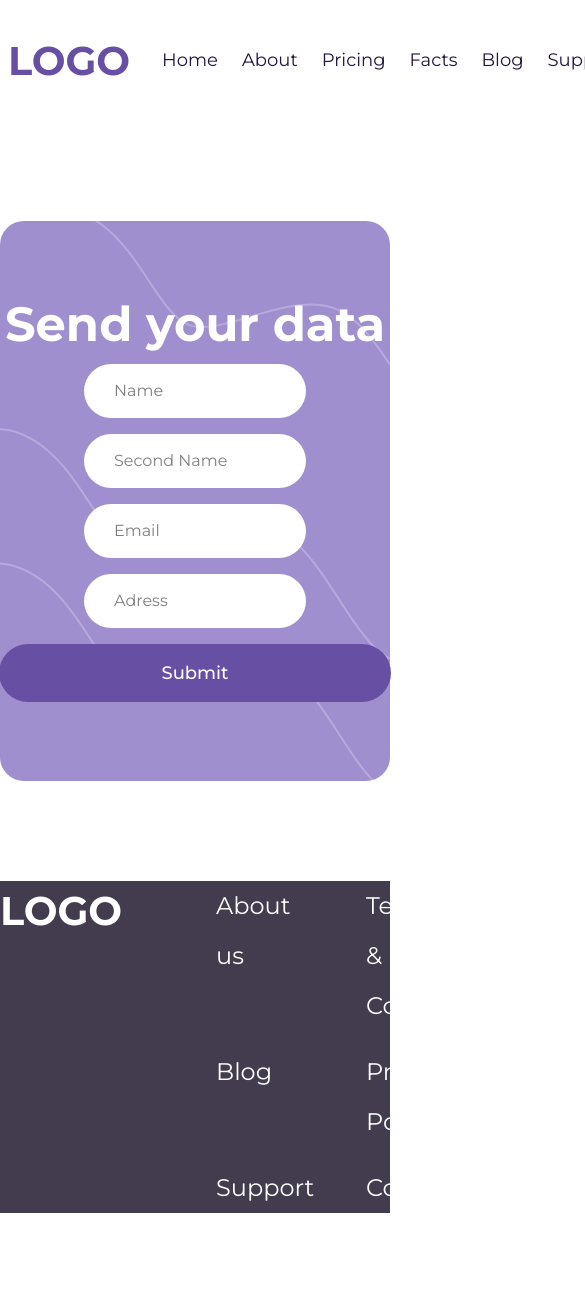
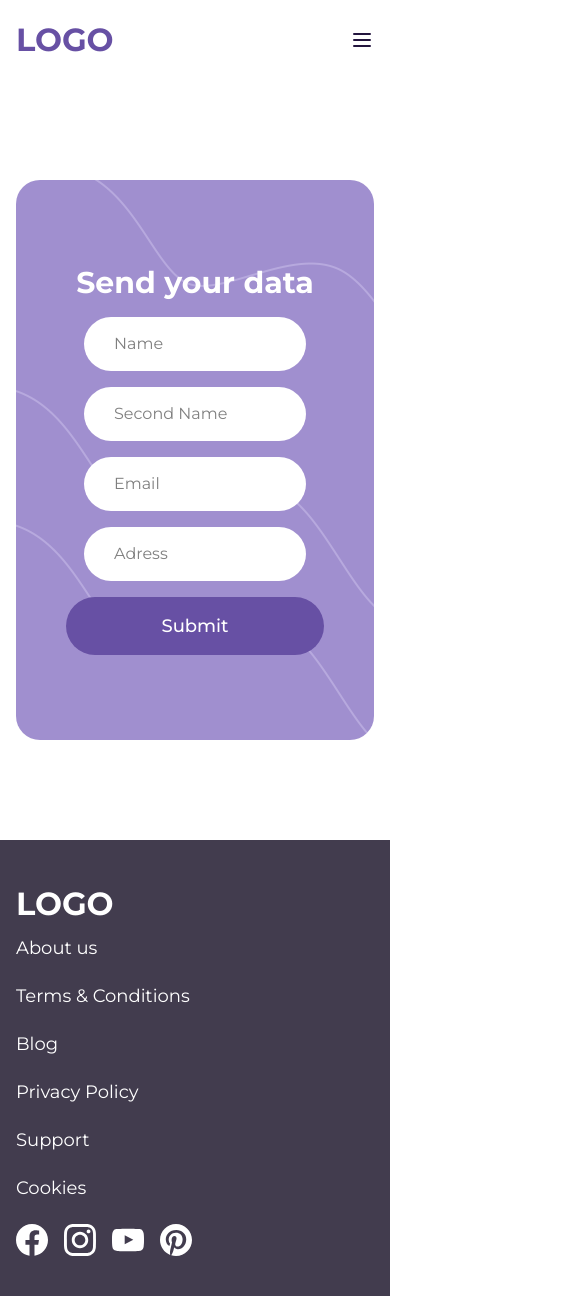
Before and after one commit to kwkscream/health-app-landing, a Vue app: page /feedback in a window 390 px wide. Shown: the top 1296 px of the page, 585 px wide, since content can reach past the window. Before the commit the page ends 1213 px from the top, so only its background shows below. Built offline with nearby package versions, Linux system fonts and the light colour scheme.

Commit message:
add minimal responsiveness

```diff
--- a/src/components/Footer.vue
+++ b/src/components/Footer.vue
@@ -1,65 +1,82 @@
-<script setup>
-
-
-</script>
+<script setup></script>
 
 <template>
-	<footer class="w-full bg-[#423C4E] min-h-[304px] flex items-center justify-center">
-		<div class="max-w-[1230px] w-full mx-auto flex gap-[94px] items-start justify-between">
-			<div>
-				<a href="/" class="text-white font-bold text-[40px]">LOGO</a>
+	<footer class="w-full bg-[#423C4E] py-10 px-4">
+		<div
+			class="max-w-[1230px] w-full mx-auto flex flex-col md:flex-row md:gap-[94px] items-start justify-between"
+		>
+			<div class="text-center md:text-start">
+				<a
+					href="/"
+					class="text-white font-bold text-[32px] md:text-[40px]"
+					>LOGO</a
+				>
 			</div>
-			<div>
-				<ul class="grid grid-cols-2 gap-4 gap-x-[150px] text-start">
+			<div class="w-full md:w-auto">
+				<ul
+					class="grid grid-cols-1 sm:grid-cols-2 gap-x-12 gap-y-2 text-start md:text-start"
+				>
 					<li>
 						<a
 							href="#"
-							class="leading-[50px] text-2xl text-white hover:underline"
+							class="leading-[40px] text-lg md:text-2xl text-white hover:underline"
 							>About us</a
 						>
 					</li>
 					<li>
 						<a
 							href="#"
-							class="leading-[50px] text-2xl text-white hover:underline"
+							class="leading-[40px] text-lg md:text-2xl text-white hover:underline"
 							>Terms & Conditions</a
 						>
 					</li>
 					<li>
 						<a
 							href="#"
-							class="leading-[50px] text-2xl text-white hover:underline"
+							class="leading-[40px] text-lg md:text-2xl text-white hover:underline"
 							>Blog</a
 						>
 					</li>
 					<li>
 						<a
 							href="#"
-							class="leading-[50px] text-2xl text-white hover:underline"
-							>Privacy Policy
-						</a>
+							class="leading-[40px] text-lg md:text-2xl text-white hover:underline"
+							>Privacy Policy</a
+						>
 					</li>
 					<li>
 						<a
 							href="#"
-							class="leading-[50px] text-2xl text-white hover:underline"
+							class="leading-[40px] text-lg md:text-2xl text-white hover:underline"
 							>Support</a
 						>
 					</li>
 					<li>
 						<a
 							href="#"
-							class="leading-[50px] text-2xl text-white hover:underline"
+							class="leading-[40px] text-lg md:text-2xl text-white hover:underline"
 							>Cookies</a
 						>
 					</li>
 				</ul>
 			</div>
-			<div class="flex gap-5 justify-center items-center mt-4">
-				<a href="/"><img src="@/assets/Icons/facebook_logo.svg"></a>
-				<a href="/"><img src="@/assets/Icons/instagram_logo.svg"></a>
-				<a href="/"><img src="@/assets/Icons/youtube_logo.svg"></a>
-				<a href="/"><img src="@/assets/Icons/pinterest_logo.svg"></a>
+			<div class="flex justify-center md:justify-end gap-4 mt-4 md:mt-0">
+				<a href="/"
+					><img src="@/assets/Icons/facebook_logo.svg" alt="facebook"
+				/></a>
+				<a href="/"
+					><img
+						src="@/assets/Icons/instagram_logo.svg"
+						alt="instagram"
+				/></a>
+				<a href="/"
+					><img src="@/assets/Icons/youtube_logo.svg" alt="youtube"
+				/></a>
+				<a href="/"
+					><img
+						src="@/assets/Icons/pinterest_logo.svg"
+						alt="pinterest"
+				/></a>
 			</div>
 		</div>
 	</footer>
--- a/src/components/Form.vue
+++ b/src/components/Form.vue
@@ -15,7 +15,7 @@ const handleForm = () =>{
 </script>
 
 <template>
-	<main class="max-w-[1230px] w-full mx-auto">
+	<main class="max-w-[1230px] w-full mx-auto px-4">
 		<div
 			class="bg-[url('@/assets/images/form_bg.png')] bg-no-repeat bg-cover bg-center h-[560px] rounded-3xl mb-[100px] flex justify-center items-center"
 		>
@@ -23,7 +23,7 @@ const handleForm = () =>{
 				@submit.prevent="handleForm"
 				class="flex flex-col max-w-[400px] justify-center items-center"
 			>
-				<h2 class="text-white text-5xl font-bold mb-4">
+				<h2 class="text-white text-3xl md:text-5xl font-bold mb-4">
 					Send your data
 				</h2>
 				<input
@@ -60,7 +60,7 @@ const handleForm = () =>{
 				/>
 
 				<button
-					class="cursor-pointer hover:opacity-90 font-medium text-lg text-white py-[15px] px-[162px] bg-[#6750A4] rounded-full"
+					class="cursor-pointer hover:opacity-90 font-medium text-lg text-white  py-[15px] px-[95px] md:px-[162px] bg-[#6750A4] rounded-full"
 				>
 					Submit
 				</button>
--- a/src/components/Header.vue
+++ b/src/components/Header.vue
@@ -1,7 +1,9 @@
 <script setup>
 import { ref } from "vue";
+
 const isOpen = ref(false);
 const isToggleOpen = ref(false);
+const isMobileMenuOpen = ref(false);
 
 const toggleDrop = () => {
 	isToggleOpen.value = !isToggleOpen.value;
@@ -10,19 +12,46 @@ const toggleDrop = () => {
 const toggle = () => {
 	isOpen.value = !isOpen.value;
 };
+
+const toggleMobileMenu = () => {
+	isMobileMenuOpen.value = !isMobileMenuOpen.value;
+};
 </script>
 
 <template>
 	<header class="mb-[62px]">
-		<div class="max-w-[1230px] w-full mx-auto">
-			<div class="flex justify-between">
-				<nav class="flex p-2 items-center">
-					<a href="/" class="text-[#6750A4] font-bold text-[40px]"
+		<div class="max-w-[1230px] w-full mx-auto px-4">
+			<div class="flex items-center justify-between py-4">
+				<nav class="flex items-center">
+					<a
+						href="/"
+						class="text-[#6750A4] font-bold text-[32px] sm:text-[40px]"
 						>LOGO</a
 					>
 				</nav>
+
+				<button
+					class="lg:hidden text-[#23153E]"
+					@click="toggleMobileMenu"
+				>
+					<svg
+						xmlns="http://www.w3.org/2000/svg"
+						fill="none"
+						viewBox="0 0 24 24"
+						stroke="currentColor"
+						class="w-6 h-6"
+					>
+						<path
+							stroke-linecap="round"
+							stroke-linejoin="round"
+							stroke-width="2"
+							d="M4 6h16M4 12h16M4 18h16"
+						/>
+					</svg>
+				</button>
+
 				<nav
-					class="flex p-6 gap-[24px] text-lg text-[#23153E] items-center leading-relaxed"
+					class="hidden lg:flex items-center gap-6 text-lg text-[#23153E] leading-relaxed"
 				>
 					<a href="/">Home</a>
 					<a href="/">About</a>
@@ -31,17 +60,17 @@ const toggle = () => {
 					<a href="/">Blog</a>
 					<a href="/">Support</a>
 
-					<div class="relative inline-block text-left">
+					<div class="relative">
 						<button
 							@click="toggle"
-							class="text-lg bg-[#6750A4] hover:bg-[#6760A4] py-2 px-10 rounded-full text-white cursor-pointer transition-colors mr-9"
+							class="text-lg bg-[#6750A4] hover:bg-[#6760A4] py-2 px-6 rounded-full text-white transition-colors"
 						>
 							Download
 						</button>
 
 						<div
 							v-if="isOpen"
-							class="absolute right-23 mt-2 w-44 bg-white rounded shadow-lg z-50"
+							class="absolute right-0 mt-2 w-44 bg-white rounded shadow-lg z-50"
 						>
 							<a
 								href="/"
@@ -54,8 +83,9 @@ const toggle = () => {
 								>Google Play</a
 							>
 						</div>
+					</div>
 
-						<div class="relative inline-block">
+					<div class="relative">
 						<button
 							@click="toggleDrop"
 							class="flex items-center text-lg cursor-pointer text-[#23153E]"
@@ -80,26 +110,126 @@ const toggle = () => {
 								></path>
 							</svg>
 						</button>
+
 						<div
 							v-if="isToggleOpen"
-								class="absolute left-0 mt-3 w-44 bg-white rounded shadow-lg z-50">
-
+							class="absolute left-0 mt-3 w-44 bg-white rounded shadow-lg z-50"
+						>
 							<a
 								href="/"
 								class="flex items-center text-sm px-4 py-2 text-[#23153E] hover:bg-gray-100"
-									><img src="@/assets/Icons/sverige_icon.svg" width="30" height="30"> Sverige</a
 							>
-
+								<img
+									src="@/assets/Icons/sverige_icon.svg"
+									width="24"
+									height="24"
+									class="mr-2"
+								/>
+								Sverige
+							</a>
 							<a
 								href="/"
-									class="flex items-center text-sm  px-4 py-2 text-[#23153E] hover:bg-gray-100"
-									><img src="@/assets/Icons/english_icon.svg" width="30" height="30"> English</a
+								class="flex items-center text-sm px-4 py-2 text-[#23153E] hover:bg-gray-100"
 							>
-							</div>
+								<img
+									src="@/assets/Icons/english_icon.svg"
+									width="24"
+									height="24"
+									class="mr-2"
+								/>
+								English
+							</a>
 						</div>
 					</div>
 				</nav>
 			</div>
+			<div
+				v-if="isMobileMenuOpen"
+				class="lg:hidden flex flex-col gap-3 text-[#23153E] text-base mt-4"
+			>
+				<a href="/">Home</a>
+				<a href="/">About</a>
+				<a href="/">Pricing</a>
+				<a href="/">Facts</a>
+				<a href="/">Blog</a>
+				<a href="/">Support</a>
+				<div class="relative">
+					<button
+						@click="toggle"
+						class="bg-[#6750A4] hover:bg-[#6760A4] text-white py-2 px-6 rounded-full lg:w-full text-center"
+					>
+						Download
+					</button>
+
+					<div
+						v-if="isOpen"
+						class="bg-white rounded shadow z-50 mt-1"
+					>
+						<a href="/" class="block px-4 py-2 hover:bg-gray-100"
+							>App Store</a
+						>
+						<a href="/" class="block px-4 py-2 hover:bg-gray-100"
+							>Google Play</a
+						>
+					</div>
+				</div>
+				<div class="relative">
+					<button
+						@click="toggleDrop"
+						class="flex items-center cursor-pointer text-[#23153E] mt-3"
+					>
+						Eng
+						<svg
+							:class="{
+								'rotate-180': isToggleOpen,
+								'rotate-0': !isToggleOpen,
+							}"
+							class="w-4 h-4 ml-2 transition-transform duration-300"
+							fill="none"
+							stroke="currentColor"
+							stroke-width="2"
+							viewBox="0 0 24 24"
+							xmlns="http://www.w3.org/2000/svg"
+						>
+							<path
+								stroke-linecap="round"
+								stroke-linejoin="round"
+								d="M19 9l-7 7-7-7"
+							></path>
+						</svg>
+					</button>
+
+					<div
+						v-if="isToggleOpen"
+						class="bg-white rounded shadow-lg mt-1 z-50"
+					>
+						<a
+							href="/"
+							class="flex items-center text-sm px-4 py-2 text-[#23153E] hover:bg-gray-100"
+						>
+							<img
+								src="@/assets/Icons/sverige_icon.svg"
+								width="24"
+								height="24"
+								class="mr-2"
+							/>
+							Sverige
+						</a>
+						<a
+							href="/"
+							class="flex items-center text-sm px-4 py-2 text-[#23153E] hover:bg-gray-100"
+						>
+							<img
+								src="@/assets/Icons/english_icon.svg"
+								width="24"
+								height="24"
+								class="mr-2"
+							/>
+							English
+						</a>
+					</div>
+				</div>
+			</div>
 		</div>
 	</header>
 </template>
--- a/src/components/SendDataCTA.vue
+++ b/src/components/SendDataCTA.vue
@@ -1,18 +1,15 @@
 <script setup></script>
 
 <template>
-	<section class="max-w-[1230px] w-full mx-auto mb-[160px]">
-		<div class="relative">
-			<img src="@/assets/images/send_data_bg.png" />
+	<section class="max-w-[1230px] w-full mx-auto mb-[160px] px-4">
+		<div class="bg-[url('@/assets/images/send_data_bg.png')] bg-cover bg-center w-full rounded-2xl">
 			<div
-				class="absolute top-[100px] left-[105px] flex justify-center items-center gap-[240px]"
+				class="flex flex-col md:flex-row items-center justify-center gap-5 md:gap-[240px] px-[50px] py-[55px] md:px-[100px] md:py-[105px]"
 			>
-				<h3 class="text-white text-5xl font-bold">Send your data</h3>
-				<!-- тре поміняти на router-link  -->
-
+				<h3 class="text-white text-2xl md:text-5xl font-bold">Send your data</h3>
 				<RouterLink
 					to="/feedback"
-					class="rounded-full hover:bg-[#6730A4] bg-[#6750A4] py-3.5 px-[147px] font-medium text-lg text-white"
+					class="rounded-full hover:bg-[#6730A4] bg-[#6750A4] py-2 md:py-3.5 px-[50px] md:px-[147px] font-medium text-xl md:text-lg text-white"
 					>Go to form</RouterLink
 				>
 			</div>
```
Also changed, not shown: src/components/Blog.vue (+14 -15 lines), src/components/HeroSection.vue (+8 -9 lines), src/components/MainInfo.vue (+16 -15 lines), src/components/Tutorial.vue (+12 -12 lines). Lines whose indentation alone changed are shown as unchanged.
